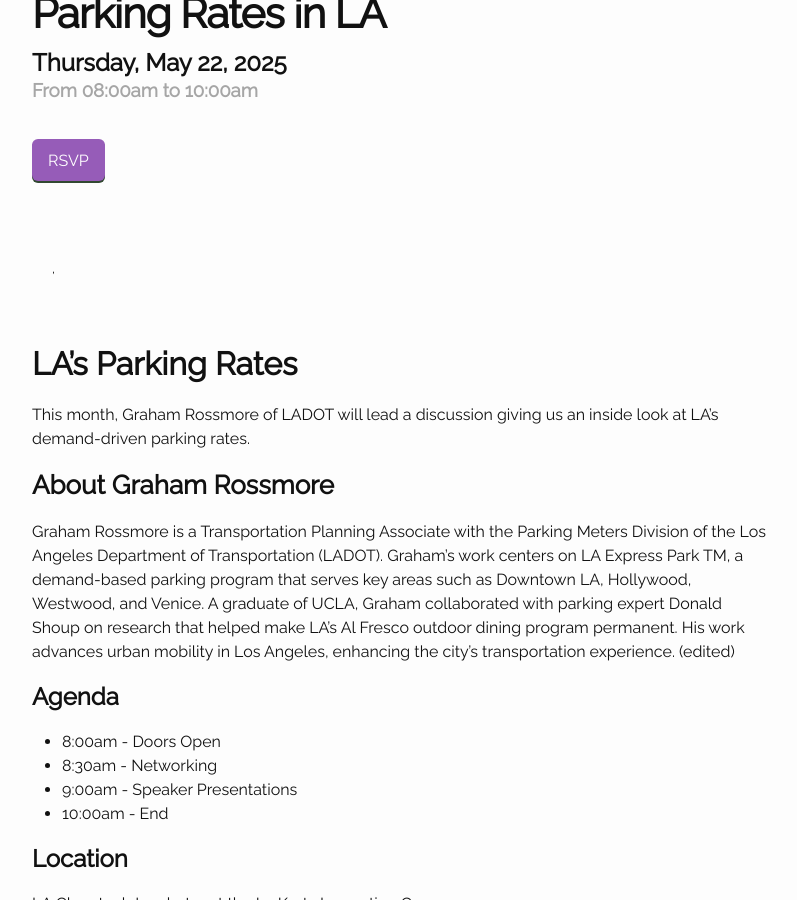
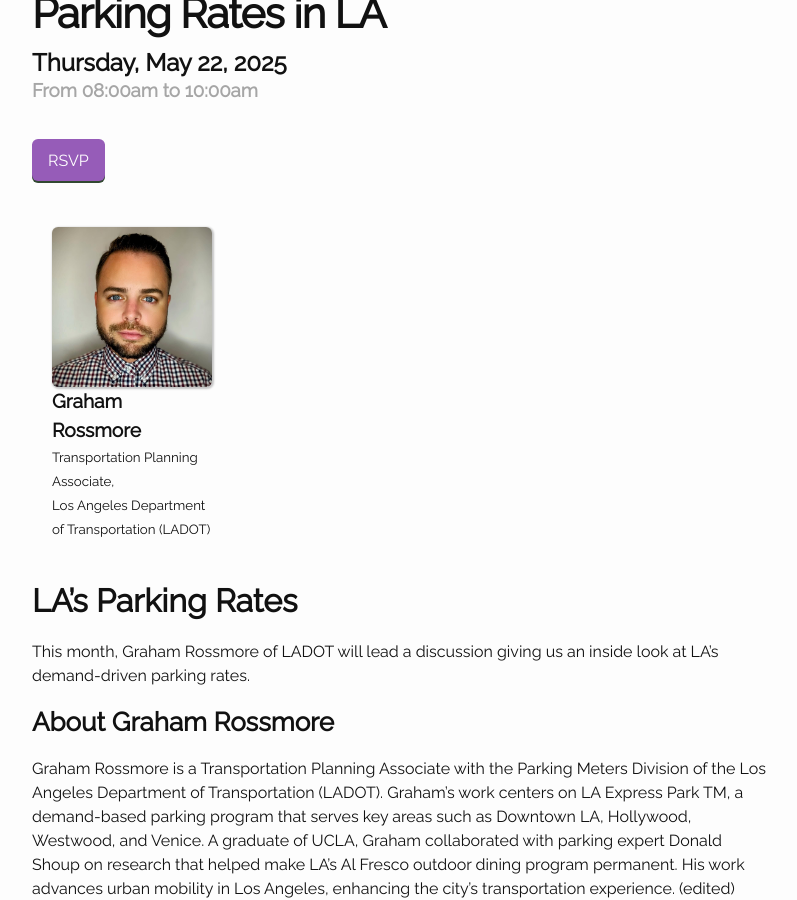
Before and after one commit to compilerla/data-donuts, a Jekyll site: the page built from src/_posts/2025-02-05-data-donuts-48.md, in a window 1280 px wide and 900 px high, scrolled down 420 px. Shown: the whole window, without its empty margins (238-1035 px from the left). Built offline with Jekyll 4.4.1, drawn with Linux system fonts in a browser that asks for light colours.

Commit message:
fix speaker spelling

```diff
--- a/src/_data/speakers.yml
+++ b/src/_data/speakers.yml
@@ -373,7 +373,7 @@
   title: "Executive Director"
   org: "MobilityData"
 
-Graham Roassmore:
+Graham Rossmore:
   name: "Graham Rossmore"
   photo: "../images/graham-rossmore.jpg"
   title: "Transportation Planning Associate"
```
